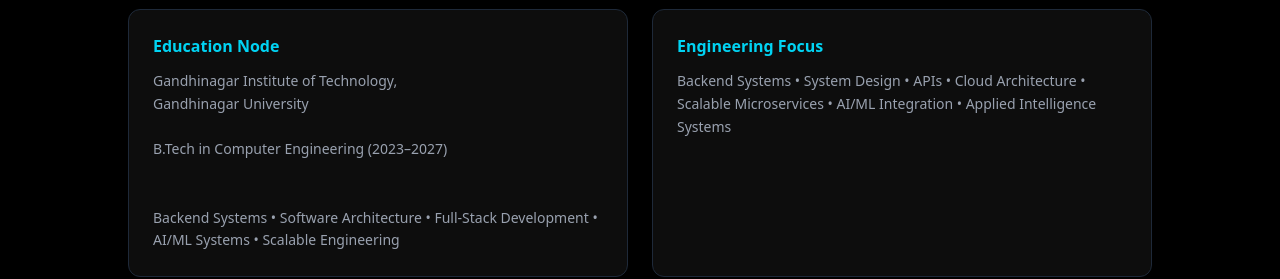
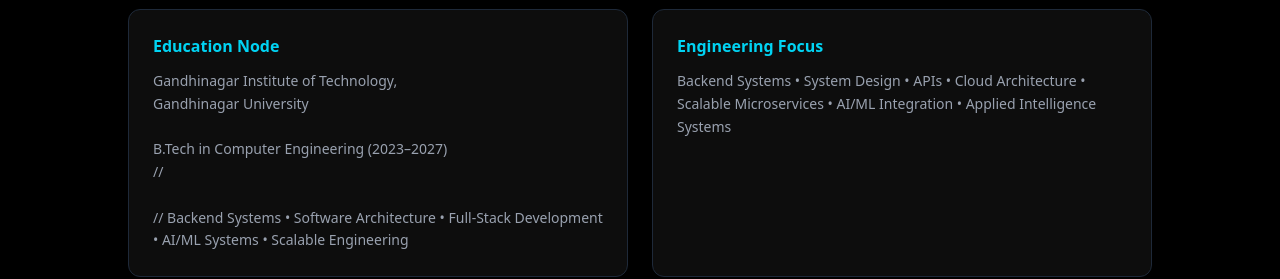
Before and after one commit to Yuvrajsinh-chauhan5/YC.OS, a Next.js app: page /about in a window 1280 px wide. Shown: the part 524-803 px from the top of the page. Built offline with nearby package versions, Linux system fonts and the light colour scheme.

Commit message:
Update about page.js

```diff
--- a/src/app/about/page.js
+++ b/src/app/about/page.js
@@ -29,9 +29,9 @@
   Gandhinagar University<br /><br />
 
   B.Tech in Computer Engineering (2023–2027)<br />
- <br /><br />
+ // <br /><br />
 
-  Backend Systems • Software Architecture • Full-Stack Development • AI/ML Systems • Scalable Engineering
+ //  Backend Systems • Software Architecture • Full-Stack Development • AI/ML Systems • Scalable Engineering
 </p>
 </div>
 
```
